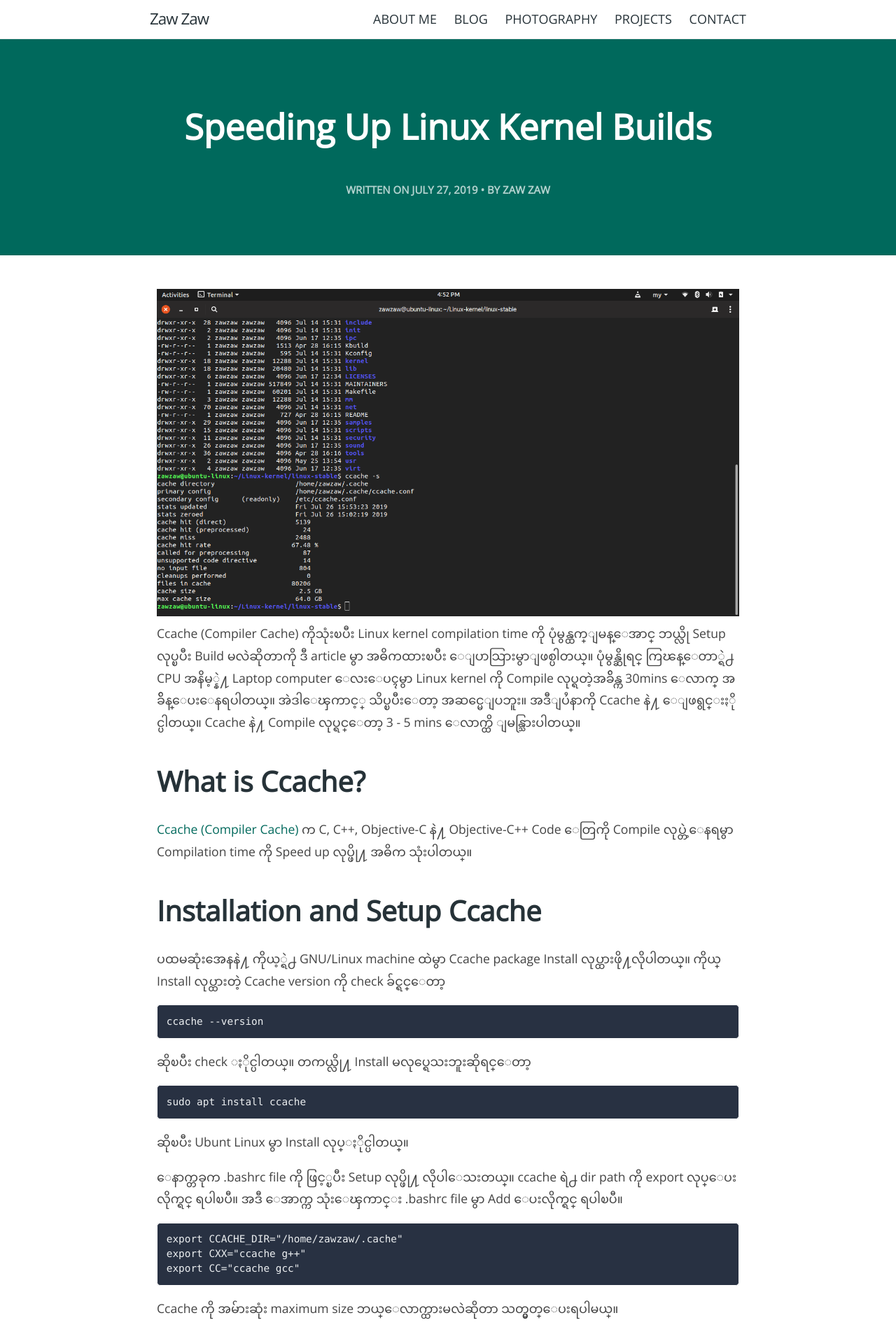
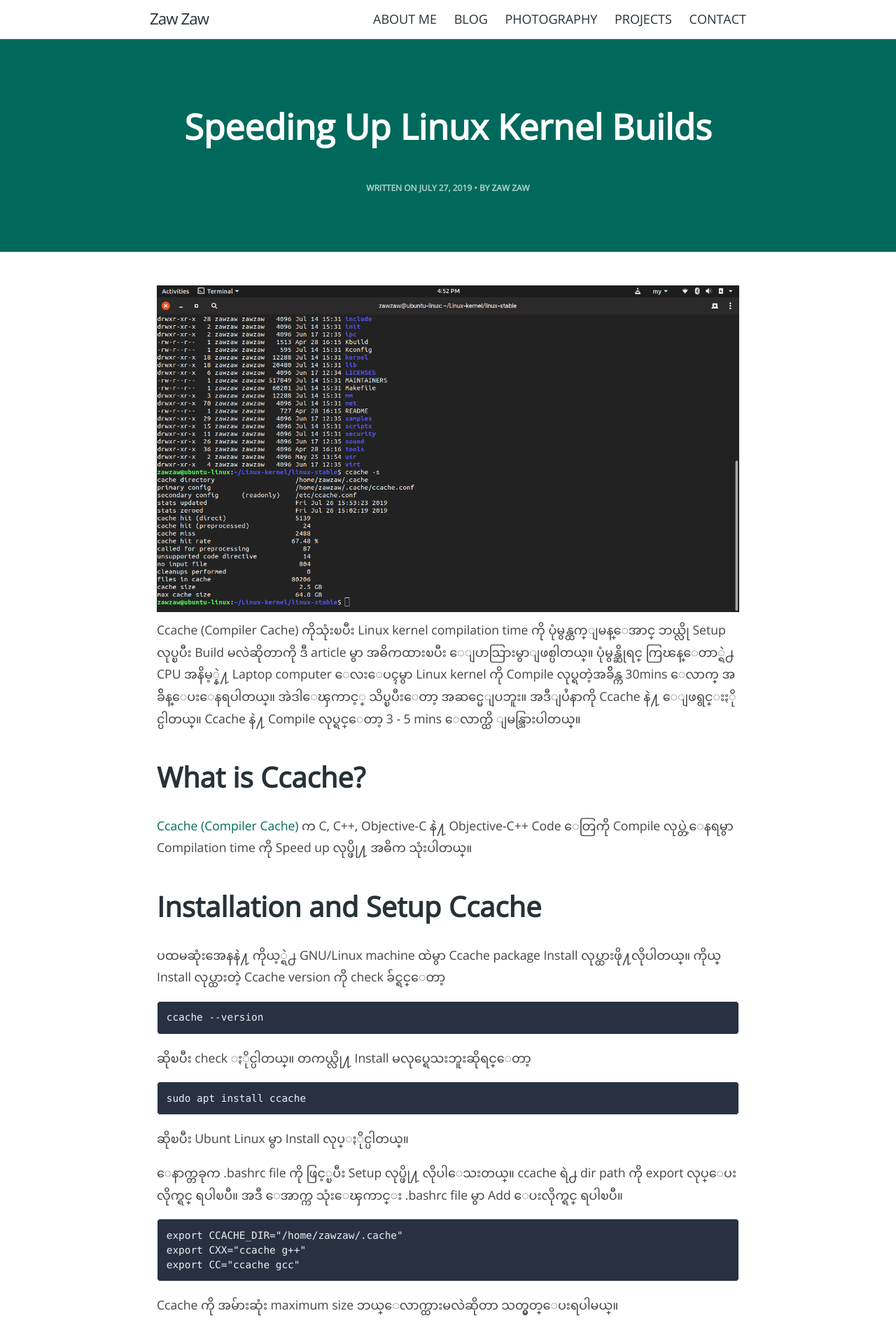
Before and after one commit to zawzaww/zawzaww.github.io, a Jekyll site: the page built from _posts/2019-07-27-speedup-linux-kernel-builds.md, in a window 1280 px wide. Shown: the top 1897 px of the page at 70% size. Built offline with Jekyll 4.4.1, drawn with Linux system fonts in a browser that asks for light colours; comment, search, counter and statistics services are not loaded; some of the changed text lies outside the part shown.

Commit message:
_layouts: _sass: Update theme name and remove various screensize's fontsizes from project date
Signed-off-by: Zaw Zaw <zawzthein@outlook.com>

```diff
--- a/_layouts/default.html
+++ b/_layouts/default.html
@@ -136,7 +136,7 @@
         {% endif %}
        </p>
 
-       <p align="center"><small>© 2019, Zaw Zaw. Cayman Theme &mdash; Powered by <a href="https://jekyllrb.com">Jekyll.</a></small></p>
+       <p align="center"><small>© 2019, Zaw Zaw. Cayman Blog Theme &mdash; Powered by <a href="https://jekyllrb.com">Jekyll.</a></small></p>
 
       </footer>
     </section>
--- a/_sass/jekyll-theme-cayman-blog.scss
+++ b/_sass/jekyll-theme-cayman-blog.scss
@@ -164,18 +164,6 @@
   font-size: 0.75rem;
   opacity: 0.7;
   text-transform: uppercase;
-
-  @include large {
-    font-size: 0.9375rem;
-  }
-
-  @include medium {
-    font-size: 0.8125rem;
-  }
-
-  @include small {
-    font-size: 0.75rem;
-  }
 }
 
 .pagination a, .pagination span {
```
